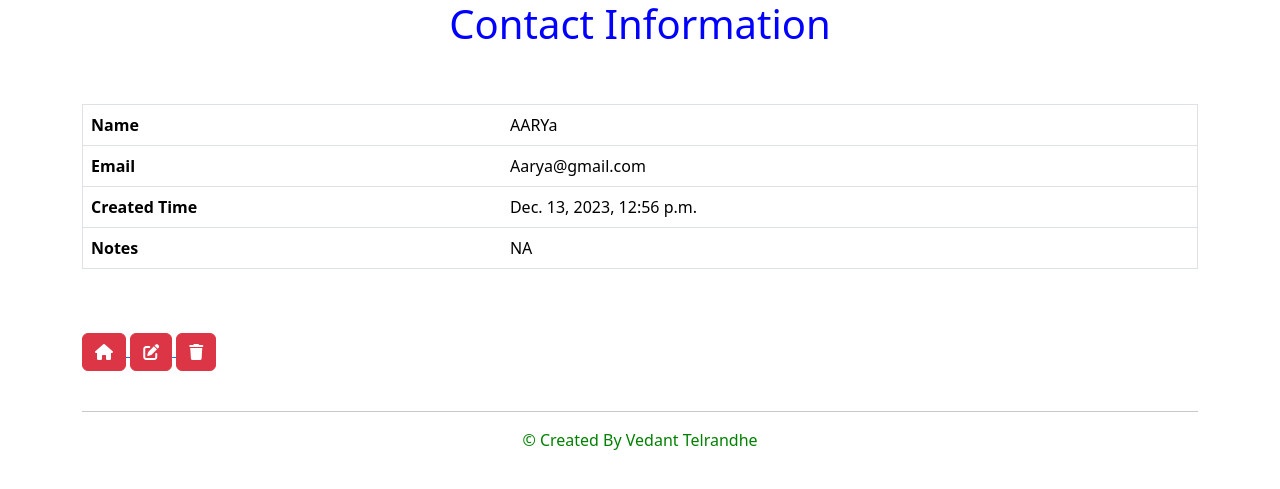
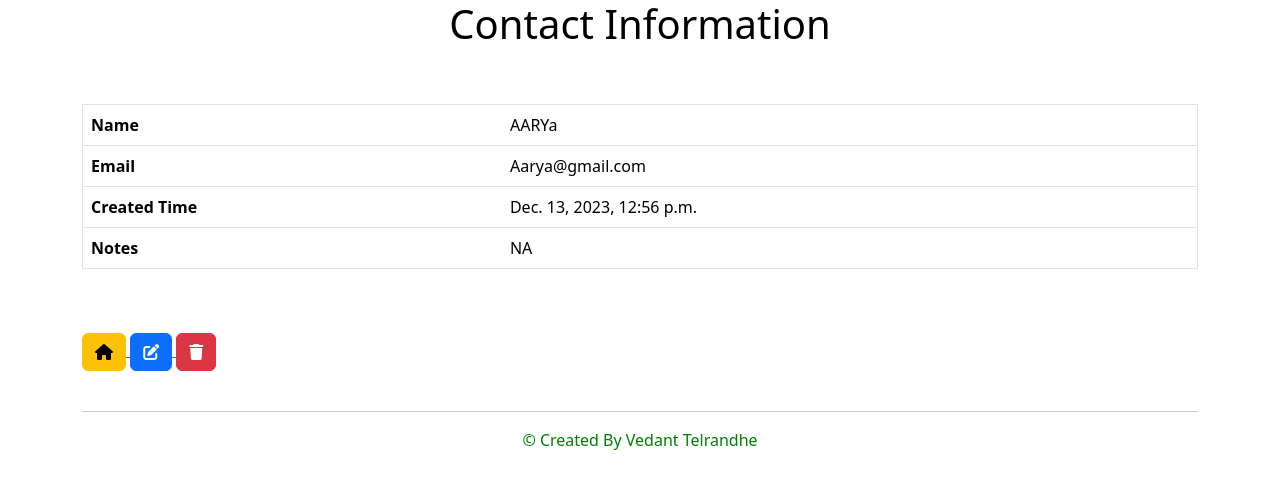
Before and after one commit to Vedant2604/Vedant_Telrandhe, a Django app: page /viewDetails/5/ in a window 1280 px wide. Shown: the top 489 px of the page. Run offline with Django 5.2, Linux system fonts and the light colour scheme; data comes from the database, SQL or seed files in the repository; both versions use the stored data as it was after the commit; some libraries are stand-ins or nearby versions.

Commit message:
Made some changes in css

```diff
--- a/Vedant_Telrandhe/ContactManagement/static/style.css
+++ b/Vedant_Telrandhe/ContactManagement/static/style.css
@@ -1,6 +1,6 @@
 body {
-    font-family: verdana;
-  }
+    font-family: 'Oswald', sans-serif;
+}
 
 .icon-btn {
     margin: 0 5px; /* Adjust the margin to control spacing between icons */
@@ -80,7 +80,7 @@ body {
 }
 
 h1 {
-    color: green;
+    color: black;
 }
 
 .container1 input {
--- a/Vedant_Telrandhe/ContactManagement/templates/addContact.html
+++ b/Vedant_Telrandhe/ContactManagement/templates/addContact.html
@@ -16,7 +16,7 @@
 
 <body>
     <div class="container1">
-        <h1>Create a Contact</h1>
+        <h1 style="color:black;"><b>Create a Contact</b></h1>
         <form action="{% url 'addContact'%}" method="post">
             {%csrf_token%}
             {{ form.non_field_errors }}
--- a/Vedant_Telrandhe/ContactManagement/templates/confirm_delete.html
+++ b/Vedant_Telrandhe/ContactManagement/templates/confirm_delete.html
@@ -8,14 +8,14 @@
     {% bootstrap_css %}
     {% bootstrap_javascript %}
 </head>
-<h1 style="color:Blue;text-align: center;">Confirm Delete</h1>
+<h1 style="color:Black;text-align: center;"><b>Confirm Delete</b></h1>
 
 <h5>Are you sure you want to delete {{ contact.fullname }}?</h5>
 
 <form method="post">
     {% csrf_token %}
     <button type="submit"  class="btn btn-danger">Delete</button>
-    <a href="{% url 'index' %}"><button type="button" style="background-color: blue" class="btn btn-danger">Cancel</button>
+    <a href="{% url 'index' %}"><button type="button" class="btn btn-primary">Cancel</button>
 </form>
 
 <br><br>
--- a/Vedant_Telrandhe/ContactManagement/templates/index.html
+++ b/Vedant_Telrandhe/ContactManagement/templates/index.html
@@ -18,7 +18,7 @@
 
 <body>
     <div class="container">
-        <h1 style="color:Blue;" class="display-3" >Contact Management</h1>
+        <h1 style="color:black;" class="display-3"><b>Contact Management</b></h1>
         <a href="{% url 'addContact' %}"><button id="new3" class="btn btn-success">Create a New Contact</button></a>
         <br><br>
         <table id="customers" class="table" border="1">
--- a/Vedant_Telrandhe/ContactManagement/templates/updateContact.html
+++ b/Vedant_Telrandhe/ContactManagement/templates/updateContact.html
@@ -15,7 +15,7 @@
 
 <body>
     <div class="container2">
-        <h1>Update Contact</h1>
+        <h1><b>Update Contact</b></h1><br></br>
         <form action="{% url 'updateContact' contact.id %}" method="post">
             {%csrf_token%}{{ form.as_p }}
             {% comment %} <label for="">Name</label><br><br>
--- a/Vedant_Telrandhe/ContactManagement/templates/viewDetails.html
+++ b/Vedant_Telrandhe/ContactManagement/templates/viewDetails.html
@@ -19,7 +19,7 @@
 
 <body>
     <div class="container">
-        <h1 style="color:Blue;">Contact Information</h1>
+        <h1 style="color:Black;">Contact Information</h1>
         <br><br>
         <table id="customers" class="table" border="1">
             <thead class="thead-dark">
@@ -44,13 +44,13 @@
         <br><br>
 
         <a href="{% url 'index' %}">
-            <button id="new3" class="btn btn-danger">
+            <button id="new3" class="btn btn-warning">
                 <i class="fas fa-home"></i>
             </button>
         </a>
 
         <a href="{% url 'updateContact' contact.id %}">
-            <button class="btn btn-danger icon-btn">
+            <button class="btn btn-primary icon-btn">
                 <i class="fas fa-edit"></i>
             </button>
         </a>
```
Also changed, not shown: Vedant_Telrandhe/db.sqlite3.
